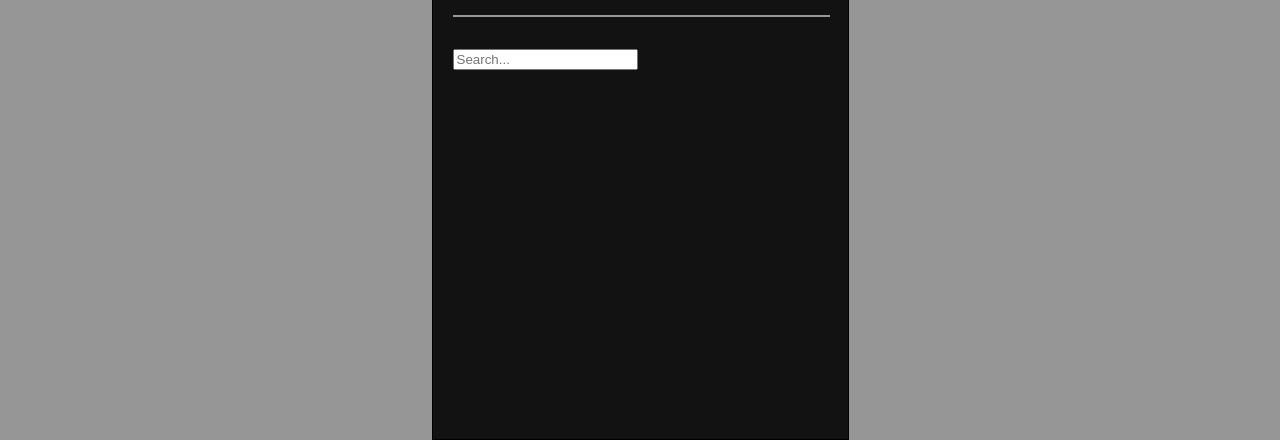
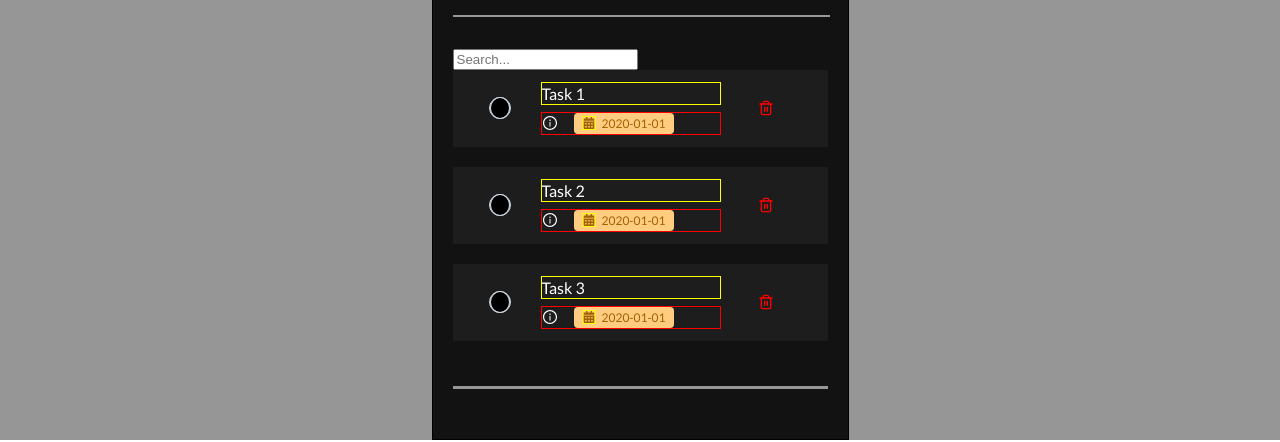
Before and after one commit to stephanemalho/ringo-test, a React (Vite) app: page / in a window 1280 px wide. Shown: the part 312-754 px from the top of the page. Built offline with nearby package versions, Linux system fonts and the light colour scheme; no server answers.

Commit message:
💄 F07 : TASK > TodoContent > Badge > add conditional rendering

```diff
--- a/src/Data/fakeTasks.js
+++ b/src/Data/fakeTasks.js
@@ -16,21 +16,21 @@
     label: "Task 1",
     description: "Description 1",
     start_date: "2020-01-01",
-    end_date: "2020-01-01",
+    end_date: "2029-12-01",
   },
   {
     id: 2,
     label: "Task 2",
     description: "Description 3",
     start_date: "2020-01-01",
-    end_date: "2020-01-01",
+    end_date: "2025-06-04",
   },
   {
     id: 3,
     label: "Task 3",
     description: "Description 3",
     start_date: "2020-01-01",
-    end_date: "2020-01-01",
+    end_date: "2026-01-01",
   },
 ];
 
@@ -78,7 +78,7 @@
     label: "",
     description: "Description 1",
     start_date: "2020-01-01",
-    end_date: "2020-01-01",
+    end_date: "2029-12-01",
   },
   {
     id: 2,
--- a/src/components/pages/home/Home.jsx
+++ b/src/components/pages/home/Home.jsx
@@ -3,18 +3,19 @@
 import Form from "./taskForm/Form";
 import { styled } from "styled-components";
 import SearchBar from "./searchBar/SearchBar";
-import { getTasks } from "../../../api/tasksAPI";
+// import { getTasks } from "../../../api/tasksAPI";
 import TaskContext from "../../../context/TaskContext";
 import Header from "./Header/Header";
 import { theme } from "../../../theme";
+import { fakeTasks } from "../../../data/fakeTasks";
 
 const Home = () => {
   // STATE
-  const [tasks, setTasks] = useState([]);
+  const [tasks, setTasks] = useState(fakeTasks.MEDIUM);
 
   // BEHAVIOR
   const fetchTasks = async () => {
-    const tasks = await getTasks();
+    // const tasks = await getTasks();
     setTasks(tasks);
   };
 
--- a/src/components/pages/home/tasks/task/Task.jsx
+++ b/src/components/pages/home/tasks/task/Task.jsx
@@ -75,7 +75,7 @@
 const TaskStyled = styled.div`
   background: ${theme.colors.greyDark};
   display: grid;
-  grid-template-columns: 52px 270px 1fr;
+  grid-template-columns: 52px 200px 1fr;
   margin-bottom: 20px;
   padding: 12px 16px;
 
--- a/src/components/pages/home/tasks/task/detail/TodoContent.jsx
+++ b/src/components/pages/home/tasks/task/detail/TodoContent.jsx
@@ -14,17 +14,16 @@
   isTodoDone,
   setIsTodoDone,
 }) => {
-  // on click info, show description
-  const handleClickInfo = () => {
-    setIsTodoDone((prevIsInfoChecked) => !prevIsInfoChecked);
-  };
-
   return (
     <TodoContentStyled>
       <span>{label}</span>
       <div className="bottom-line">
         <div className="description">
-          <Tooltip arrow title={description} className="tooltip">
+          <Tooltip
+            arrow
+            title={`${label} : ${description}`}
+            className="tooltip"
+          >
             <div className="icon-container">
               <AiOutlineInfoCircle />
             </div>
@@ -35,14 +34,10 @@
           className="badge"
           Icon={<FaCalendarAlt size={12} />}
           backgroundBadgeColor={
-            isTodoDone ? theme.colors.background_green : theme.colors.orange
+            theme.colors[isTodoDone ? "background_green" : "orange"]
           }
-          IconBadgeColor={
-            isTodoDone ? theme.colors.success : theme.colors.brown
-          }
-          messageBadgeColor={
-            isTodoDone ? theme.colors.success : theme.colors.brown
-          }
+          IconBadgeColor={theme.colors[isTodoDone ? "success" : "brown"]}
+          messageBadgeColor={theme.colors[isTodoDone ? "success" : "brown"]}
         />
       </div>
     </TodoContentStyled>
@@ -55,9 +50,12 @@
   padding-left: 20px;
   span {
     border: 1px solid yellow;
-    /* width: 100%; */
+    display: block;
     font-size: 16px;
     line-height: 21px;
+    white-space: nowrap;
+    overflow: hidden;
+    text-overflow: ellipsis;
   }
   .bottom-line {
     border: 1px solid red;
```
